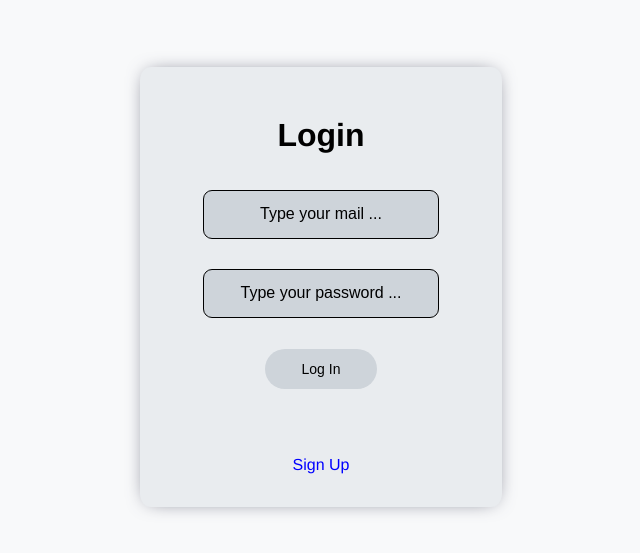
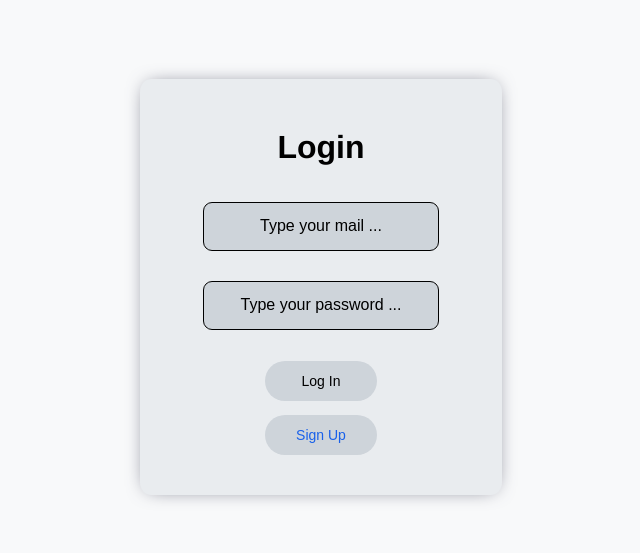
Before and after one commit to SOSNE/Marketplace_App, a React (Vite) app in the folder Web/Marketplace/: page /login in a window 1280 px wide. Shown: the part 113-666 px from the top of the page, without its empty margins (319-959 px from the left). Built offline with nearby package versions, Linux system fonts and the light colour scheme.

Commit message:
Fixed loginPage styles

```diff
--- a/Web/Marketplace/src/components/loginPage/LoginPage.css
+++ b/Web/Marketplace/src/components/loginPage/LoginPage.css
@@ -15,9 +15,9 @@ h1
 }
 .mainLoginBox
 {
-    margin:auto;
+    margin: auto;
     width: 22%;
-    height: 45%;
+    height: auto;
     -webkit-box-shadow: 0px 0px 20px -8px rgba(66, 68, 90, 1);
     -moz-box-shadow: 0px 0px 20px -8px rgba(66, 68, 90, 1);
     box-shadow: 0px 0px 20px -8px rgba(66, 68, 90, 1);
@@ -25,6 +25,7 @@ h1
     border-radius: 3%;
     padding: 40px;
     align-items: center;
+    justify-content: center;
 
 }
 .mailLoginInput,.passwordLoginInput
@@ -53,7 +54,6 @@ h1
 
 .loginButton
 {
-
     margin-top: 2vh;
     width: 40%;
     margin-left: 30%;
@@ -71,27 +71,29 @@ h1
 }
 .checkLogLoginPage
 {
-    margin-top: 3vh;
+    margin-top: 5%;
+    margin-bottom: 5%;
     width: 100%;
     text-align: center;
-    height: 20px;
     margin-left: auto;
     margin-right: auto;
     font-size: large;
+    color: #575757;
 }
-.goSignUp
-{
-    width:40%;
-    text-align: center;
-    margin-left: auto;
-    margin-right: auto;
-    color: blue;
+
+.redirectSignUpBtn {
+    width: 40%;
+    margin-left: 30%;
+    height: 5vh;
+    border-radius: 25px;
+    border: none;
+    background-color: var(--Third);
+    color: #1860ea;
+    font-size: 14px;
     transition: all 0.4s;
-    margin-top: 2.8vh;
-    font-size: 16px;
 }
-.goSignUp:hover
-{
-    cursor: pointer;
-    color: blueviolet;
+
+.redirectSignUpBtn:hover {
+    background-color: var(--Fourth);
+    transition: all 0.4s;
 }
--- a/Web/Marketplace/src/components/loginPage/LoginPage.tsx
+++ b/Web/Marketplace/src/components/loginPage/LoginPage.tsx
@@ -61,10 +61,13 @@ function LoginPage() {
                     Log In
                 </button>
                 <p className="checkLogLoginPage"> {checklog} </p>
-                <p onClick={goToSignUp} className="goSignUp">Sign Up</p>
+                {/*<p onClick={goToSignUp} className="goSignUp">Sign Up</p>*/}
+                <button className="redirectSignUpBtn" onClick={goToSignUp}>
+                    Sign Up
+                </button>
 
             </div>
-            </div>
+        </div>
     );
 }
 
--- a/Web/Marketplace/src/index.css
+++ b/Web/Marketplace/src/index.css
@@ -10,7 +10,7 @@
   --Sec: #e7ecef;
   --Fourth: #adb5bd;
   --Third: #ced4da;
-  --Fifth: #6c757d ;
+  --Fifth: #bababa;
 
   --BackGround: #f8f9fa;
   --Border1: #212529;
```
